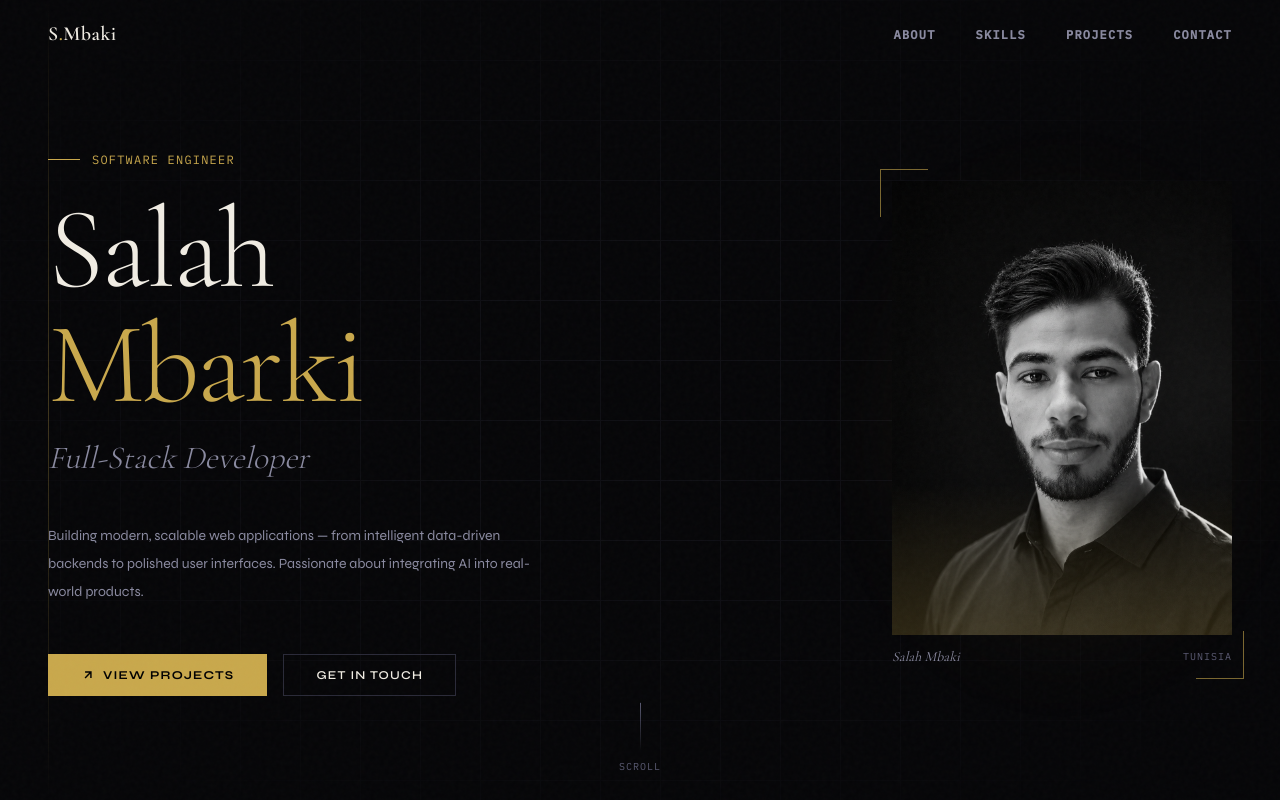
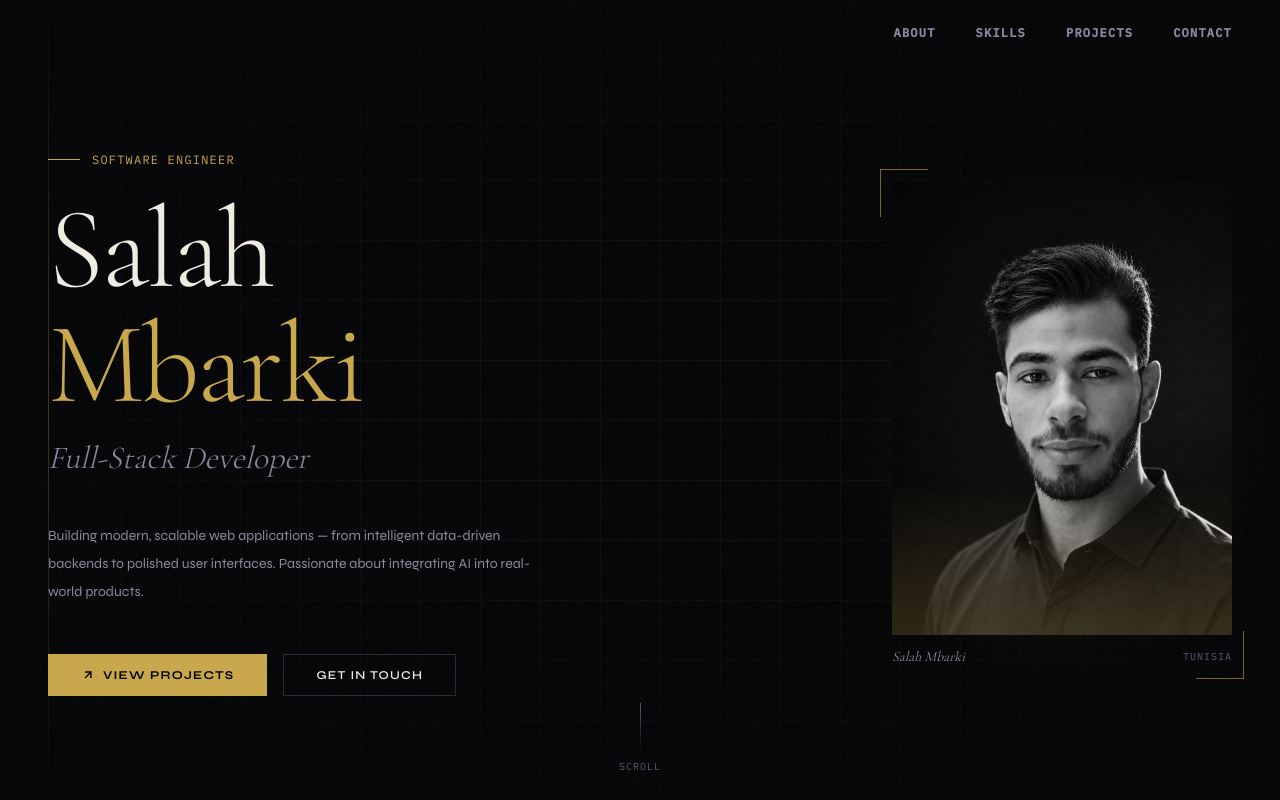
Before and after one commit to Salah-mbarki/Portfolio, a Next.js app: page / in a window 1280 px wide. Shown: the top 800 px of the page. Built offline with nearby package versions, Linux system fonts and the light colour scheme.

Commit message:
fixed name and improved navbar

```diff
--- a/components/Hero.tsx
+++ b/components/Hero.tsx
@@ -118,7 +118,7 @@ export default function Hero() {
 
           {/* Label below photo */}
           <div className="mt-3 flex items-center justify-between">
-            <span className="font-display italic text-muted2 text-sm">Salah Mbaki</span>
+            <span className="font-display italic text-muted2 text-sm">Salah Mbarki</span>
             <span className="font-mono text-[10px] tracking-widest text-muted uppercase">Tunisia</span>
           </div>
         </div>
--- a/components/NavBar.tsx
+++ b/components/NavBar.tsx
@@ -26,12 +26,7 @@ export default function Navbar() {
           : "bg-transparent border-b border-transparent"
       }`}
     >
-      <Link
-        href="/"
-        className="font-display text-xl font-semibold text-cream tracking-wide"
-      >
-        S<span className="text-accent">.</span>Mbaki
-      </Link>
+      <div></div>
 
       <ul className="hidden md:flex gap-10 list-none">
         {links.map((item) => (
```
